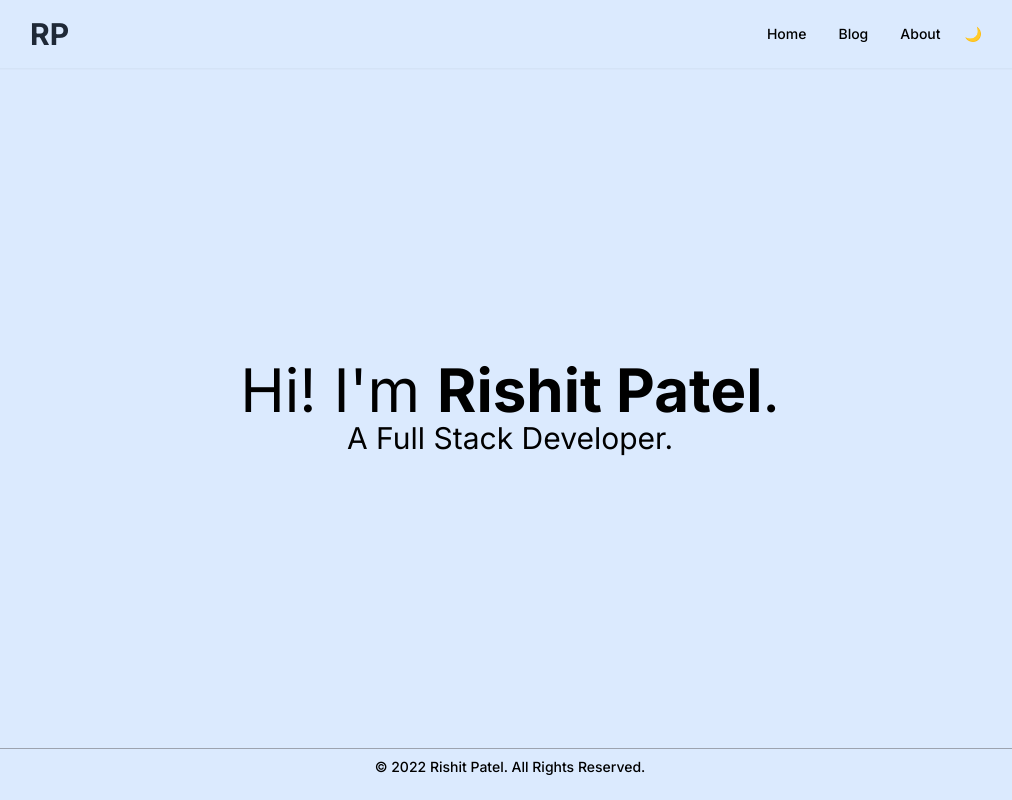
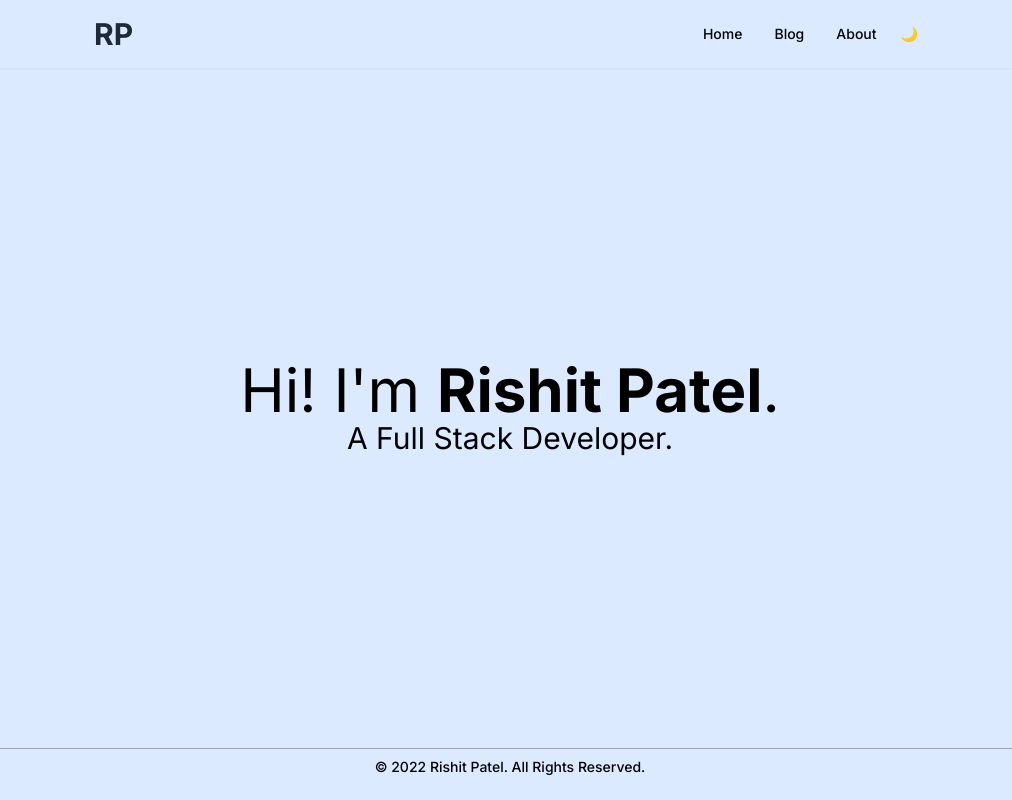
Before and after one commit to imrishit98/rishitpatel.com, a Next.js app: page / in a window 1280 px wide. Shown: the whole page, without its empty margins (130-1142 px from the left). Built offline with nearby package versions, Linux system fonts and the light colour scheme.

Commit message:
Change container padding

```diff
--- a/src/components/ui/containers.js
+++ b/src/components/ui/containers.js
@@ -2,7 +2,7 @@ export const Container = ({ className, children }) => {
   return (
     <div
       className={
-        'container w-full px-2 mx-auto md:px-8 lg:px-20 xl:px-40' +
+        'container w-full px-2 mx-auto md:px-8 lg:px-20 xl:px-56' +
         ' ' +
         className
       }
```
